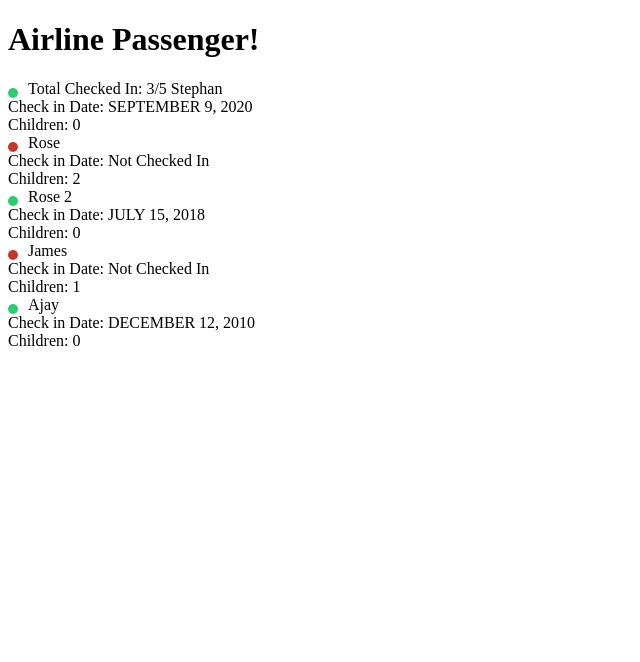
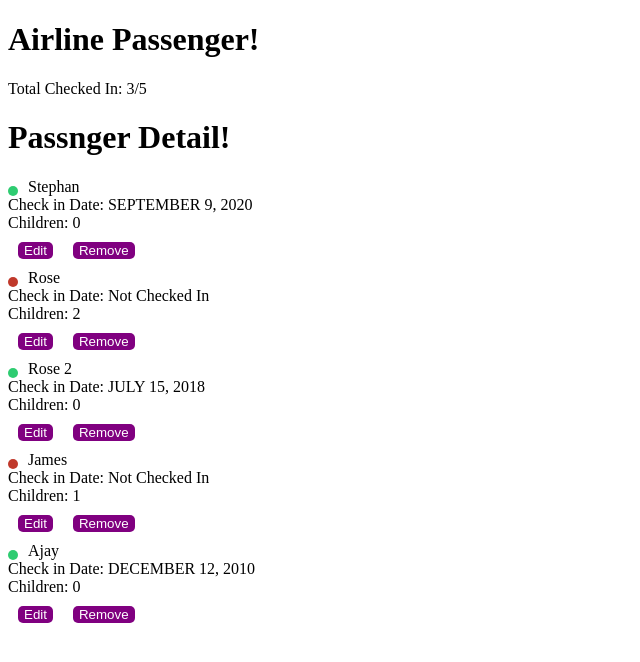
Before and after one commit to codepanchayat/angular14_fundamental, an Angular app: page / in a window 1280 px wide. Shown: the top 662 px of the page, without its empty margins (0-640 px from the left). Built offline with nearby package versions, Linux system fonts and the light colour scheme.

Commit message:
Lacture 24

```diff
--- a/src/app/passenger-dashboard/components/passenger-detail/passenger-detail.component.html
+++ b/src/app/passenger-dashboard/components/passenger-detail/passenger-detail.component.html
@@ -1,15 +1,43 @@
+
 <span class="status"
     [ngClass]="{
     'checked-in': detail.checkedIn,
     'checked-out': !detail.checkedIn
-            }"></span>
+    }">
+</span>
 
+<div *ngIf="editing">
+    <input
+    type="text"
+    [value]="detail.fullname"
+    (input)="onNameChange(name.value)"
+    #name
+    >
+</div>
+
+<div *ngIf="!editing">
     {{detail.fullname}}
+</div>
+
 
 <div class="date">
     Check in Date: {{detail.checkedInDate ? (detail.checkedInDate | date:'MMMM d, y' | uppercase): 'Not Checked In'}}
 </div>
 
-<div class="children">
+<div class="children"
+>
     Children: {{ detail.children?.length || 0 }}
 </div>
+
+<div>
+    <button
+    (click)="toggleEdit()"
+    >{{ editing? 'Done': 'Edit' }}
+    </button>
+    <button
+    (click)="onRemove()"
+    >
+        Remove
+    </button>
+
+</div>
--- a/src/app/passenger-dashboard/components/passenger-detail/passenger-detail.component.ts
+++ b/src/app/passenger-dashboard/components/passenger-detail/passenger-detail.component.ts
@@ -1,4 +1,4 @@
-import { Component, Input } from "@angular/core";
+import { Component, Input, Output, EventEmitter } from "@angular/core";
 
 import { Passenger } from "../../models/passenger.interface";
 
@@ -10,6 +10,29 @@ import { Passenger } from "../../models/passenger.interface";
 
 export class PassengerDetailComponent{
 
+    editing: boolean = false;
+
     @Input()
     detail: Passenger
+
+    @Output()
+    remove: EventEmitter<any> = new EventEmitter();
+
+    @Output()
+    edit: EventEmitter<any> = new EventEmitter()
+
+    onNameChange(value: string){
+        this.detail.fullname = value;
+    }
+
+    toggleEdit(){
+        if(this.editing){
+            this.edit.emit(this.detail)
+        }
+        this.editing = !this.editing;
+    }
+
+    onRemove(){
+        this.remove.emit(this.detail);
+    }
 }
--- a/src/app/passenger-dashboard/components/passenger-detail/passnger-detail.component.scss
+++ b/src/app/passenger-dashboard/components/passenger-detail/passnger-detail.component.scss
@@ -14,3 +14,11 @@
 .checked-out{
     background: #c0392b;
 }
+
+button{
+    background-color: purple;
+    border: transparent;
+    color: white;
+    border-radius: 5px;
+    margin:10px
+}
--- a/src/app/passenger-dashboard/containers/passenger-dashboard/passenger-dashboard.component.html
+++ b/src/app/passenger-dashboard/containers/passenger-dashboard/passenger-dashboard.component.html
@@ -1,6 +1,10 @@
 
 <passenger-count [items]="passengers"></passenger-count>
+<h1>Passnger Detail!</h1>
 <passenger-detail
+
+    (edit)="handleEdit($event)"
+    (remove) = "handleRemove($event)"
     *ngFor = "let passenger of passengers"
     [detail] = "passenger"
     >
--- a/src/app/passenger-dashboard/containers/passenger-dashboard/passenger-dashboard.component.ts
+++ b/src/app/passenger-dashboard/containers/passenger-dashboard/passenger-dashboard.component.ts
@@ -56,4 +56,12 @@ export class PassengerDashboardComponent implements OnInit{
       ]
     }
 
+    handleRemove(event){
+      console.log(event)
+    }
+
+    handleEdit(event){
+      console.log(event);
+    }
+
 }
```
Lines whose indentation alone changed are shown as unchanged.
